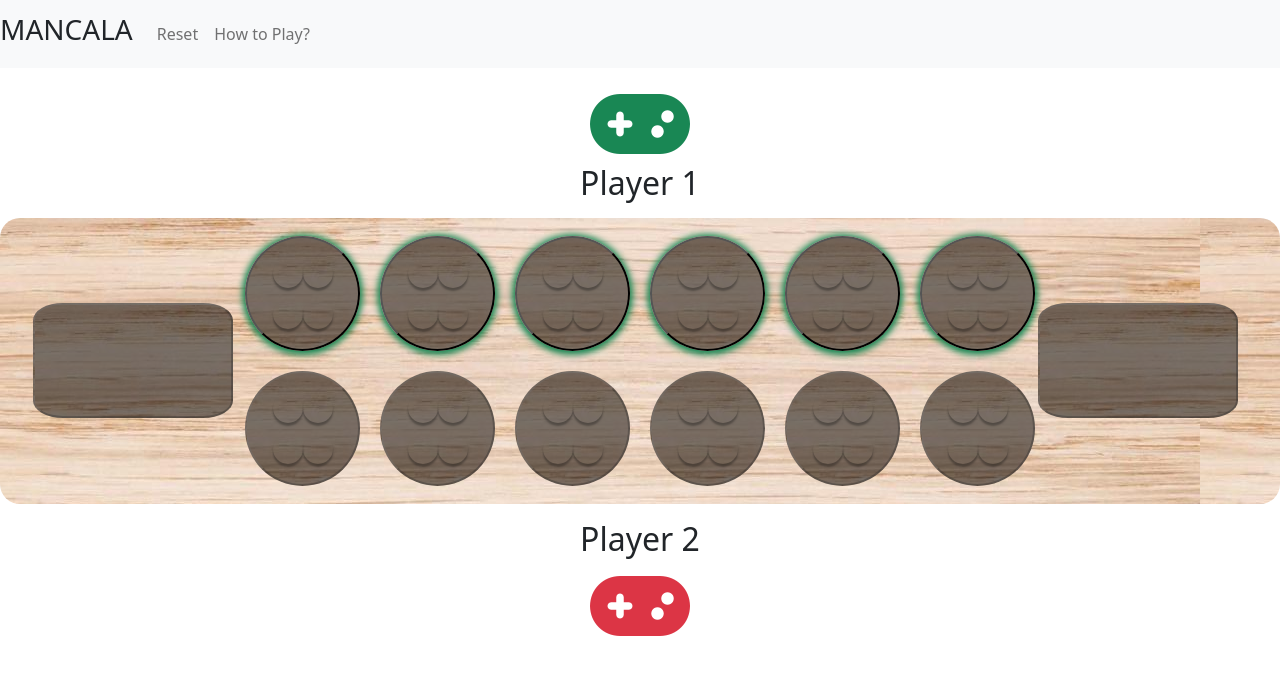
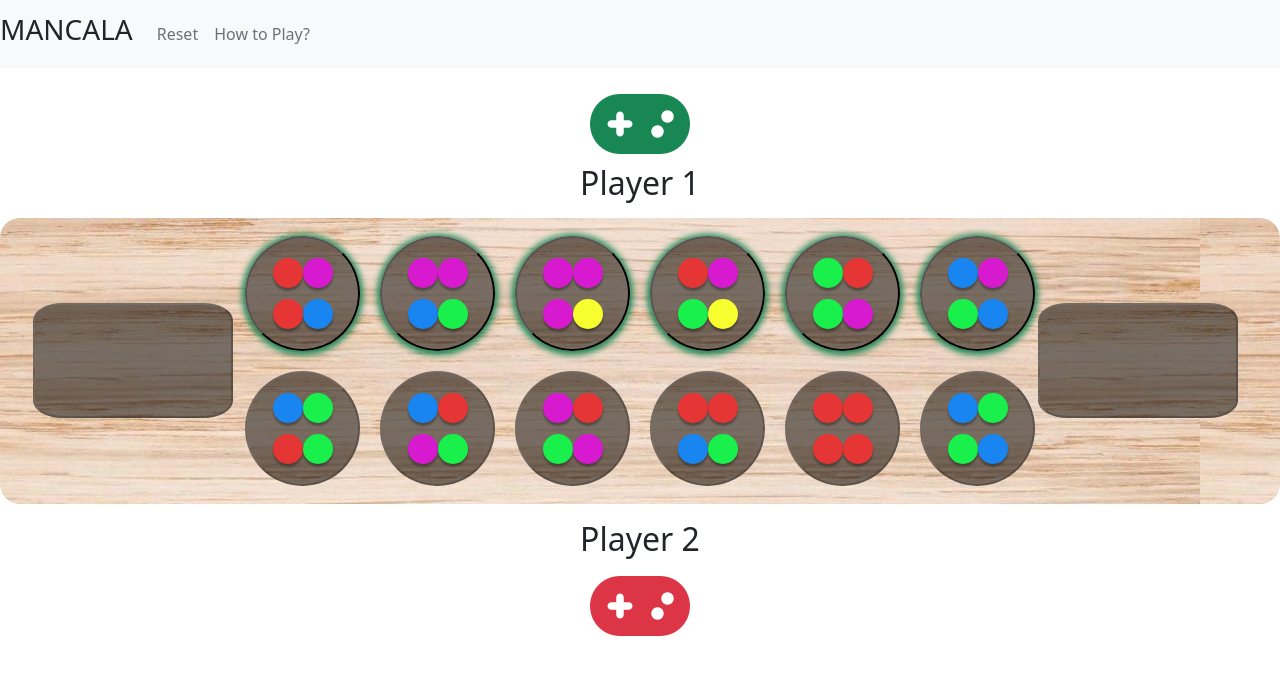
Before and after one commit to nihaats/mancala-game, an Angular app: page / in a window 1280 px wide. Shown: the top 674 px of the page. Built offline with nearby package versions, Linux system fonts and the light colour scheme.

Commit message:
added marker colors

```diff
--- a/src/app/app.component.html
+++ b/src/app/app.component.html
@@ -33,11 +33,9 @@
         <td style="width: 14%; border-bottom-width: 0 !important;">
           <div id="col-1">
             <button id="store-1" [disabled]="true">
-
-              <div class="marker" *ngFor="let item of itemsGroup[6]">
-
+              <div *ngFor="let item of itemsGroup[6]">
+                <div class="marker" [ngStyle]="{'background': item}"></div>
               </div>
-
             </button>
           </div>
         </td>
@@ -50,7 +48,8 @@
               (click)="playerClicked(5, itemsGroup[5].length)"
             >
               <div class="marker-layer {{itemsGroup[5].length > 6 ? 'p-0' : '' }}">
-                <div class="marker" *ngFor="let item of itemsGroup[5]">
+                <div *ngFor="let item of itemsGroup[5]">
+                  <div class="marker" [ngStyle]="{'background': item}"></div>
                 </div>
               </div>
             </button>
@@ -61,8 +60,8 @@
               (click)="playerClicked(4, itemsGroup[4].length)"
             >
               <div class="marker-layer {{itemsGroup[4].length > 6 ? 'p-0' : '' }}">
-                <div class="marker" *ngFor="let item of itemsGroup[4]">
-
+                <div *ngFor="let item of itemsGroup[4]">
+                  <div class="marker" [ngStyle]="{'background': item}"></div>
                 </div>
               </div>
             </button>
@@ -73,8 +72,8 @@
               (click)="playerClicked(3, itemsGroup[3].length)"
             >
               <div class="marker-layer {{itemsGroup[3].length > 6 ? 'p-0' : '' }}">
-                <div class="marker" *ngFor="let item of itemsGroup[3]">
-
+                <div *ngFor="let item of itemsGroup[3]">
+                  <div class="marker" [ngStyle]="{'background': item}"></div>
                 </div>
               </div>
             </button>
@@ -85,8 +84,8 @@
               (click)="playerClicked(2, itemsGroup[2].length)"
             >
               <div class="marker-layer {{itemsGroup[2].length > 6 ? 'p-0' : '' }}">
-                <div class="marker" *ngFor="let item of itemsGroup[2]">
-
+                <div *ngFor="let item of itemsGroup[2]">
+                  <div class="marker" [ngStyle]="{'background': item}"></div>
                 </div>
               </div>
             </button>
@@ -97,8 +96,8 @@
               (click)="playerClicked(1, itemsGroup[1].length)"
             >
               <div class="marker-layer {{itemsGroup[1].length > 6 ? 'p-0' : '' }}">
-                <div class="marker" *ngFor="let item of itemsGroup[1]">
-
+                <div *ngFor="let item of itemsGroup[1]">
+                  <div class="marker" [ngStyle]="{'background': item}"></div>
                 </div>
               </div>
             </button>
@@ -109,8 +108,8 @@
               (click)="playerClicked(0, itemsGroup[0].length)"
             >
               <div class="marker-layer {{itemsGroup[0].length > 6 ? 'p-0' : '' }}">
-                <div class="marker" *ngFor="let item of itemsGroup[0]">
-
+                <div *ngFor="let item of itemsGroup[0]">
+                  <div class="marker" [ngStyle]="{'background': item}"></div>
                 </div>
               </div>
             </button>
@@ -125,8 +124,8 @@
               (click)="playerClicked(7, itemsGroup[7].length)"
             >
               <div class="marker-layer {{itemsGroup[7].length > 6 ? 'p-0' : '' }}">
-                <div class="marker" *ngFor="let item of itemsGroup[7]">
-
+                <div *ngFor="let item of itemsGroup[7]">
+                  <div class="marker" [ngStyle]="{'background': item}"></div>
                 </div>
               </div>
             </button>
@@ -137,8 +136,8 @@
               (click)="playerClicked(8, itemsGroup[8].length)"
             >
               <div class="marker-layer {{itemsGroup[8].length > 6 ? 'p-0' : '' }}">
-                <div class="marker" *ngFor="let item of itemsGroup[8]">
-
+                <div *ngFor="let item of itemsGroup[8]">
+                  <div class="marker" [ngStyle]="{'background': item}"></div>
                 </div>
               </div>
             </button>
@@ -149,8 +148,8 @@
               (click)="playerClicked(9, itemsGroup[9].length)"
             >
               <div class="marker-layer {{itemsGroup[9].length > 6 ? 'p-0' : '' }}">
-                <div class="marker" *ngFor="let item of itemsGroup[9]">
-
+                <div *ngFor="let item of itemsGroup[9]">
+                  <div class="marker" [ngStyle]="{'background': item}"></div>
                 </div>
               </div>
             </button>
@@ -161,8 +160,8 @@
               (click)="playerClicked(10, itemsGroup[10].length)"
             >
               <div class="marker-layer {{itemsGroup[10].length > 6 ? 'p-0' : '' }}">
-                <div class="marker" *ngFor="let item of itemsGroup[10]">
-
+                <div *ngFor="let item of itemsGroup[10]">
+                  <div class="marker" [ngStyle]="{'background': item}"></div>
                 </div>
               </div>
             </button>
@@ -173,8 +172,8 @@
               (click)="playerClicked(11, itemsGroup[11].length)"
             >
               <div class="marker-layer {{itemsGroup[11].length > 6 ? 'p-0' : '' }}">
-                <div class="marker" *ngFor="let item of itemsGroup[11]">
-
+                <div *ngFor="let item of itemsGroup[11]">
+                  <div class="marker" [ngStyle]="{'background': item}"></div>
                 </div>
               </div>
             </button>
@@ -185,8 +184,8 @@
               (click)="playerClicked(12, itemsGroup[12].length)"
             >
               <div class="marker-layer {{itemsGroup[12].length > 6 ? 'p-0' : '' }}">
-                <div class="marker" *ngFor="let item of itemsGroup[12]">
-
+                <div *ngFor="let item of itemsGroup[12]">
+                  <div class="marker" [ngStyle]="{'background': item}"></div>
                 </div>
               </div>
             </button>
@@ -198,8 +197,8 @@
         <td style="width: 14%; border-bottom-width: 0 !important;">
           <div id="col-3">
             <button id="store-2" [disabled]="true">
-              <div class="marker" *ngFor="let item of itemsGroup[13]">
-
+              <div *ngFor="let item of itemsGroup[13]">
+                <div class="marker" [ngStyle]="{'background': item}"></div>
               </div>
             </button>
           </div>
--- a/src/app/app.component.ts
+++ b/src/app/app.component.ts
@@ -11,20 +11,28 @@ import { HowToPlayComponent } from './pages/how-to-play/how-to-play.component';
 export class AppComponent implements OnInit {
 
   itemsGroup: any[] = [
-    [1,2,3,4], //items0
-    [1,2,3,4], //items1
-    [1,2,3,4], //items2
-    [1,2,3,4], //items3
-    [1,2,3,4], //items4
-    [1,2,3,4], //items5
+    [], //items0
+    [], //items1
+    [], //items2
+    [], //items3
+    [], //items4
+    [], //items5
     [], //mancala1
-    [1,2,3,4], //items7
-    [1,2,3,4], //items8
-    [1,2,3,4], //items9
-    [1,2,3,4], //items10
-    [1,2,3,4], //items11
-    [1,2,3,4], //items12
+    [], //items7
+    [], //items8
+    [], //items9
+    [], //items10
+    [], //items11
+    [], //items12
     [], //mancala2
+  ]
+
+  colors: any[] = [
+    '#E53535',
+    '#D71AD0',
+    '#1985F0',
+    '#19F04C',
+    '#F8FF2F',
   ]
 
   player1: boolean = true;
@@ -39,6 +47,8 @@ export class AppComponent implements OnInit {
     setTimeout(() => {
       this.isShowAlert = false;
     }, 2000);
+
+    this.markers();
   }
 
   reset(){
@@ -97,6 +107,22 @@ export class AppComponent implements OnInit {
     }
   }
 
+  markerColor(randomNumber: number){
+    return this.colors[randomNumber];
+  }
+
+  markers(){
+    for (let i = 0; i < 13; i++) {
+      if(i == 6)
+        i++;
+      for (let k = 0; k < 4; k++) {
+        let randNumber = Math.floor(Math.random() * 5);
+        this.itemsGroup[i].push(this.markerColor(randNumber))
+
+      }
+    }
+  }
+
   playerClicked(i: any,  count: number){
     //Player1 clicked
     if(i < 6){
@@ -106,8 +132,8 @@ export class AppComponent implements OnInit {
       if (count == 1) {
         //if the count of stones in the hole is not 0 and next hole is not store
         if(this.itemsGroup[i+1].length != 0 && (i+1) != 6){
-          this.itemsGroup[i] = [];
-          this.itemsGroup[i+1].push(1);
+          let removedItem = this.itemsGroup[i].shift();
+          this.itemsGroup[i+1].push(removedItem);
           this.player1 = false;
           this.player2 = true;
           return;
@@ -121,10 +147,11 @@ export class AppComponent implements OnInit {
             this.itemsGroup[oppositeIndex].forEach((x: any) => {
               this.itemsGroup[6].push(x);
             });
-            this.itemsGroup[oppositeIndex] = [];
-            this.itemsGroup[6].push(1);
-            this.itemsGroup[i] = [];
-            this.itemsGroup[i+1] = [];
+            this.itemsGroup[oppositeIndex]  = []
+
+            let currentItem = this.itemsGroup[i].shift();
+            this.itemsGroup[6].push(currentItem);
+
             this.finishGame(1);
             this.player1 = false;
             this.player2 = true;
@@ -133,8 +160,10 @@ export class AppComponent implements OnInit {
           //If there is no stone in the opposite hole, our own stone stays where it is and it is the opponent's turn.
           // when we move the last stone from the current hole to our next empty hole
           if(this.itemsGroup[oppositeIndex].length == 0){
-            this.itemsGroup[i] = [];
-            this.itemsGroup[i+1].push(1);
+
+            let removedItem = this.itemsGroup[i].shift();
+            this.itemsGroup[i+1].push(removedItem);
+
             this.player1 = false;
             this.player2 = true;
             return;
@@ -143,8 +172,9 @@ export class AppComponent implements OnInit {
 
         //If the next nest is our store, we leave the last stone in our store and it's our turn again.
         if((i+1) == 6){
-          this.itemsGroup[i] = [];
-          this.itemsGroup[6].push(1);
+          let removedItem = this.itemsGroup[i].shift();
+          this.itemsGroup[6].push(removedItem);
+
           this.player1 = true;
           this.player2 = false;
           this.finishGame(1);
@@ -154,11 +184,17 @@ export class AppComponent implements OnInit {
       }
       //if there are more than 1 stones in the hole
       else {
+        let firstItem = this.itemsGroup[i].splice(0, 1);
+        let itemsGroup: any = []
+        this.itemsGroup[i].forEach((x: any) => {
+          itemsGroup.push(x);
+        })
         this.itemsGroup[i] = [];
-        this.itemsGroup[i].push(1);
-        const constantEnd = (i+count)-1;
+        this.itemsGroup[i].push(firstItem);
+
         let end = (i+count)-1;
         let isFirstEntry = true;
+        let index2 = 0;
         for (let index = i+1 ; index <= end ; index++) {
           if(index > 12 && isFirstEntry){
             end = (end % 12) - 1;
@@ -168,7 +204,10 @@ export class AppComponent implements OnInit {
           if(index == 13){
             index++;
           }
-          this.itemsGroup[index].push(1);
+
+          this.itemsGroup[index].push(itemsGroup[index2]);
+          index2++;
+
         }
         //if the last stone is in the our hole
         if(end == 6){
@@ -181,7 +220,6 @@ export class AppComponent implements OnInit {
           //If the number of stones in the slot where the last stone fell is even
           if( endLength % 2 == 0){
             this.itemsGroup[end].forEach((x: any) => {
-              console.log(x);
               this.itemsGroup[6].push(x);
             });
             this.itemsGroup[end] = [];
@@ -202,7 +240,6 @@ export class AppComponent implements OnInit {
           this.player2 = true;
         }
       }
-
     }
 
     //Player2 clicked
@@ -213,8 +250,9 @@ export class AppComponent implements OnInit {
       if (count == 1) {
         //if the count of stones in the hole is not 0 and next hole is not store
         if(this.itemsGroup[i+1].length != 0 && (i+1) != 13){
-          this.itemsGroup[i] = [];
-          this.itemsGroup[i+1].push(1);
+          let removedItem = this.itemsGroup[i].shift();
+          this.itemsGroup[i+1].push(removedItem);
+
           this.player1 = true;
           this.player2 = false;
           return;
@@ -229,9 +267,10 @@ export class AppComponent implements OnInit {
               this.itemsGroup[13].push(x);
             });
             this.itemsGroup[oppositeIndex] = [];
-            this.itemsGroup[13].push(1);
-            this.itemsGroup[i] = [];
-            this.itemsGroup[i+1] = [];
+
+            let currentItem = this.itemsGroup[i].shift();
+            this.itemsGroup[13].push(currentItem);
+
             this.finishGame(2);
             this.player1 = true;
             this.player2 = false;
@@ -240,8 +279,10 @@ export class AppComponent implements OnInit {
           //If there is no stone in the opposite hole, our own stone stays where it is and it is the opponent's turn.
           // when we move the last stone from the current hole to our next empty hole
           if(this.itemsGroup[oppositeIndex].length == 0){
-            this.itemsGroup[i] = [];
-            this.itemsGroup[i+1].push(1);
+            let removedItem = this.itemsGroup[i].shift();
+            this.itemsGroup[i+1].push(removedItem);
+
+
             this.player1 = true;
             this.player2 = false;
             return;
@@ -250,8 +291,10 @@ export class AppComponent implements OnInit {
 
         //If the next nest is our store, we leave the last stone in our store and it's our turn again.
         if((i+1) == 13){
-          this.itemsGroup[i] = [];
-          this.itemsGroup[13].push(1);
+          let removedItem = this.itemsGroup[i].shift();
+          this.itemsGroup[13].push(removedItem);
+
+
           this.player1 = false;
           this.player2 = true;
           this.finishGame(2);
@@ -261,11 +304,20 @@ export class AppComponent implements OnInit {
       }
       //if there are more than 1 stones in the hole
       else {
+        let firstItem = this.itemsGroup[i].splice(0, 1);
+        let itemsGroup: any = []
+        this.itemsGroup[i].forEach((x: any) => {
+          itemsGroup.push(x);
+        })
         this.itemsGroup[i] = [];
-        this.itemsGroup[i].push(1);
+        this.itemsGroup[i].push(firstItem);
+
+
         const constantEnd = (i+count)-1;
         let end = (i+count)-1;
         let isFirstEntry = true;
+        let index2 = 0;
+
         for (let index = i+1 ; index <= end ; index++) {
           if(index > 13 && isFirstEntry){
             end = (end % 13) - 1;
@@ -279,7 +331,8 @@ export class AppComponent implements OnInit {
             index++;
           }
 
-          this.itemsGroup[index].push(1);
+          this.itemsGroup[index].push(itemsGroup[index2]);
+          index2++;
         }
         //if the last stone is in the our hole
         if(end == 13){
@@ -292,7 +345,6 @@ export class AppComponent implements OnInit {
           //If the number of stones in the slot where the last stone fell is even
           if( endLength % 2 == 0){
             this.itemsGroup[end].forEach((x: any) => {
-              console.log(x);
               this.itemsGroup[13].push(x);
             });
             this.itemsGroup[end] = [];
```
